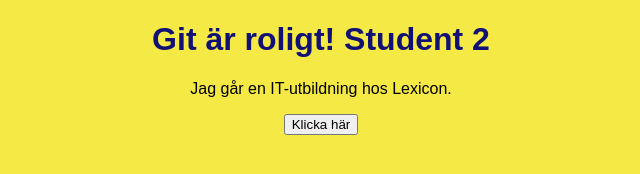
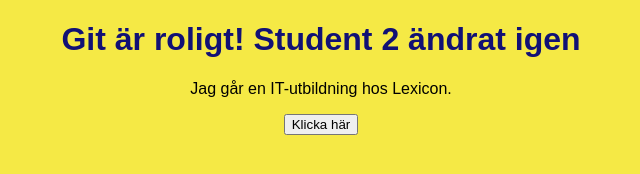
Before and after one commit to OlaJons/Grupp-4-Repository-1, a plain HTML site: page index.html in a window 1280 px wide. Shown: the whole page, without its empty margins (319-959 px from the left). Drawn offline with Linux system fonts and the light colour scheme.

Commit message:
ändrat h1 igen

```diff
--- a/index.html
+++ b/index.html
@@ -6,7 +6,7 @@
   <link rel="stylesheet" href="style.css">
 </head>
 <body>
-  <h1>Git är roligt! Student 2</h1>
+  <h1>Git är roligt! Student 2 ändrat igen</h1>
   <p>Jag går en IT-utbildning hos Lexicon.</p>
   <button id="myButton">Klicka här</button>
   <script src="script.js"></script>
```
